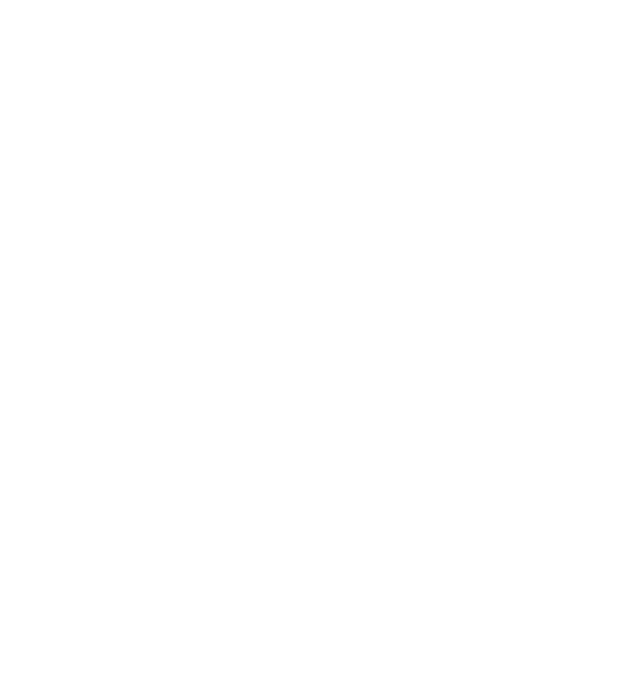
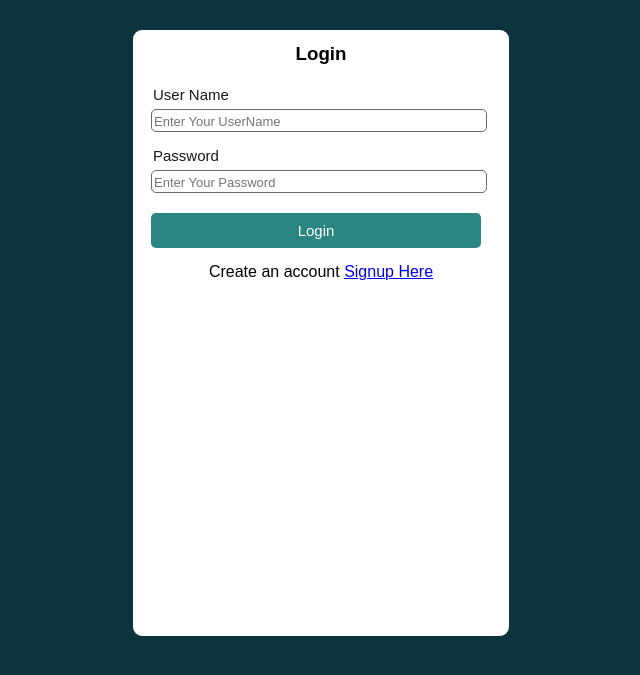
Before and after one commit to JNRCHAYAN/Expense-management-system-2.2-semester-Project, a PHP site: page /login.php in a window 1280 px wide. Before the commit the part shown is empty. Shown: the top 675 px of the page, without its empty margins (319-959 px from the left). Run offline with PHP 8.4, Linux system fonts and the light colour scheme.

Commit message:
login page create

```diff
--- a/CSS/singupSt.css
+++ b/CSS/singupSt.css
@@ -13,13 +13,13 @@
 h4,h3,p
 {
     text-align: center;
-    padding: 3px;
+    padding-bottom: 3px;
 
 }
 .mainbox
 {
     display: block;
-    width: 360px;
+    width: 350px;
     height: 580px;
     background-color: white;
     padding: 10px;
--- a/login.php
+++ b/login.php
@@ -0,0 +1,41 @@
+<!DOCTYPE html>
+<html lang="en">
+<head>
+    <meta charset="UTF-8">
+    <meta name="viewport" content="width=device-width, initial-scale=1.0">
+    <title>signup</title>
+    <link rel="stylesheet" href="./CSS/singupSt.css">
+    <link rel="preconnect" href="https://fonts.googleapis.com">
+ <link rel="preconnect" href="https://fonts.gstatic.com" crossorigin>
+</head>
+<body>
+    <div class="mainbox">
+        <h3>Login</h3>
+        <br>
+
+        <form action="login.php" method="post">
+            <div>
+                <label for="UserName">User Name</label>
+                <br>
+                <input type="text" name="username" placeholder="Enter Your UserName" required>
+            </div>
+            <div>
+                <label for="pasword">Password</label>
+                <br>
+                <input type="password" name="password" placeholder="Enter Your Password" required>
+            </div>
+            <div>
+                <input class="sbtn" type="submit" name="signup" value="Login" required>
+            </div>
+
+            <p>Create an account  <a href="signup.php"> Signup Here</a> </p>
+
+        </form>
+
+
+
+    </div>
+
+
+</body>
+</html>
--- a/signup.php
+++ b/signup.php
@@ -13,7 +13,7 @@
         <h3>Create Account</h3>
         <p>It's free and only takes a minute</p>
 
-        <form action="#" method="post">
+        <form action="login.php" method="post">
             <div>
                 <label for="Name">Name</label>
                 <br>
@@ -48,6 +48,8 @@
                 <input class="sbtn" type="submit" name="signup" value="Signup" required>
             </div>
 
+            <p>Already have an account? <a href="login.php">Login Here</a> </p>
+
         </form>
 
 
```
